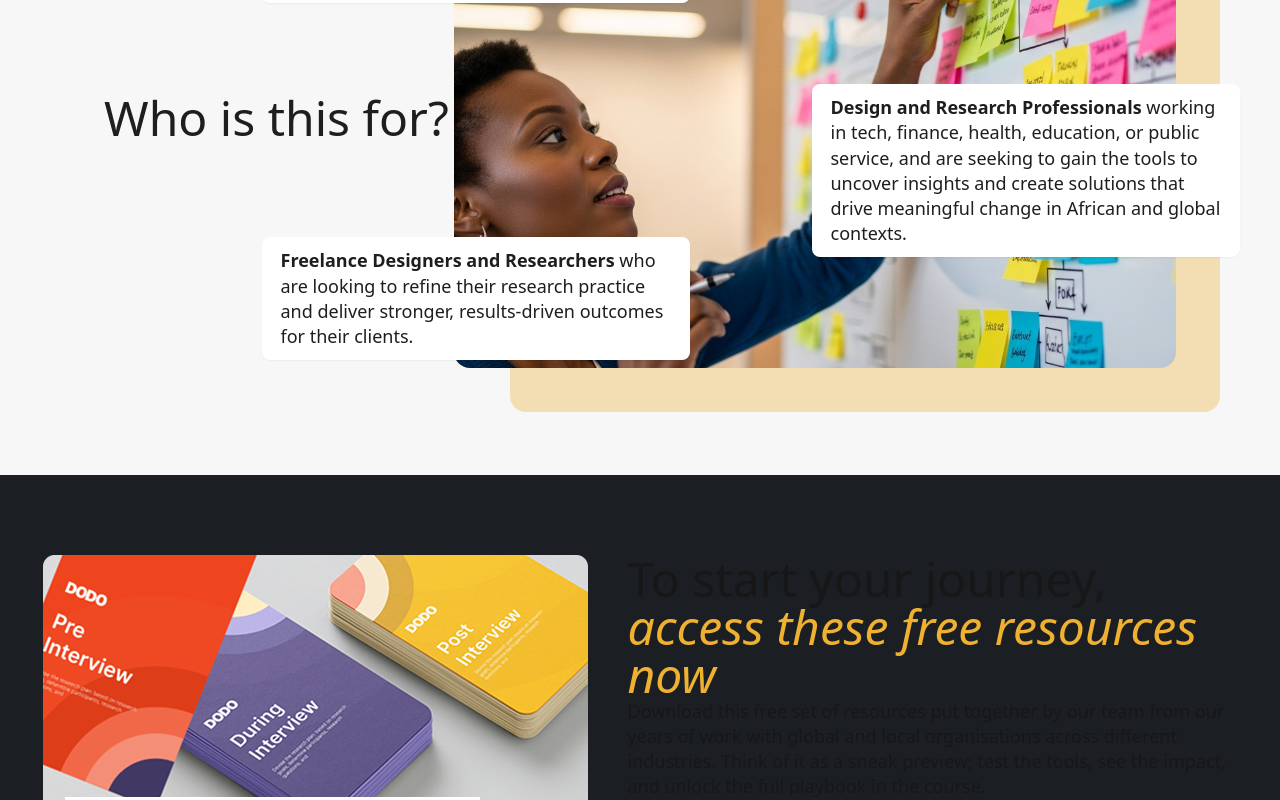
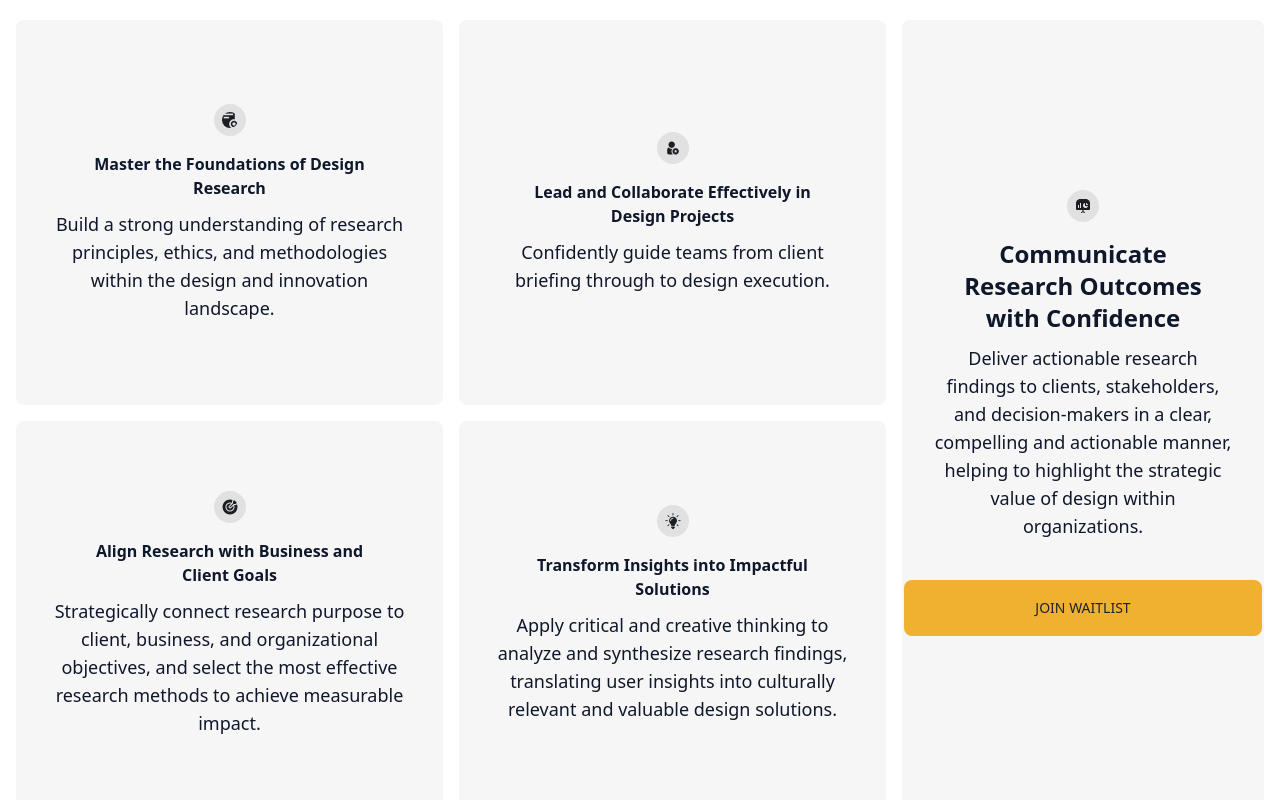
Before and after one commit to DODO-Design-Inc/DODO-Academy, a Next.js app: page / in a window 1280 px wide. Shown: the part 2240-3040 px from the top of the page. Built offline with nearby package versions, Linux system fonts and the light colour scheme.

Commit message:
add why component

```diff
--- /dev/null
+++ b/app/components/Why.tsx
@@ -0,0 +1,108 @@
+export const EnrollSection: React.FC = () => {
+  return (
+    // Section container with white background and padding
+    <section className="bg-white py-16 md:py-24 px-4">
+      <div className="">
+        {/* Section Title */}
+        <h2 className="text-3xl md:text-4xl font-bold text-center text-zinc-900 mb-12 md:mb-16">
+          Why should you enroll for this course?
+        </h2>
+
+        {/* Responsive Grid */}
+
+        <div className=" text-[#0F172A]">
+          <div className="flex flex-col xl:flex-row gap-4 justify-center xl:items-stretch">
+            <div className="flex flex-col gap-4">
+
+              <div className="md:flex md:flex-row md:gap-4 md:justify-center">
+                <div className="w-[355px] h-[278px] bg-[#F6F6F6] flex flex-col mx-auto md:mx-0 mb-4 md:mb-0 rounded-lg justify-center text-center md:h-[350px] xl:h-[385px] md:w-[368px] xl:w-[427px]">
+                  <img
+                    src="/book.svg"
+                    alt="Foundations Icon"
+                    className="size-8 p-2 bg-[#E1E1E1] rounded-full mx-auto mb-4"
+                  />
+                  <div className="font-bold text-base lead-[1.1] tracking-[0%] w-2/3 mx-auto">
+                    Master the Foundations of Design Research
+                  </div>
+                  <p className="w-5/6 mx-auto mt-2.5 text-sm md:text-base xl:text-lg">
+                    Build a strong understanding of research principles, ethics,
+                    and methodologies within the design and innovation
+                    landscape.
+                  </p>
+                </div>
+
+                <div className="w-[355px] h-[278px] bg-[#F6F6F6] flex flex-col mx-auto md:mx-0 rounded-lg justify-center text-center md:h-[350px] xl:h-[385px] md:w-[368px] xl:w-[427px]">
+                  <img
+                    src="/user.svg"
+                    alt="Foundations Icon"
+                    className="size-8 p-2 bg-[#E1E1E1] rounded-full mx-auto mb-4"
+                  />
+                  <div className="font-bold text-base lead-[1.1] tracking-[0%] w-2/3 mx-auto">
+                    Lead and Collaborate Effectively in Design Projects
+                  </div>
+                  <p className="w-5/6 mx-auto mt-2.5 text-sm md:text-base xl:text-lg">
+                    Confidently guide teams from client briefing through to
+                    design execution.
+                  </p>
+                </div>
+              </div>
+
+              <div className="md:flex md:flex-row md:gap-4 md:justify-center">
+                <div className="w-[355px] h-[278px] bg-[#F6F6F6] flex flex-col mx-auto md:mx-0 mb-4 md:mb-0 rounded-lg justify-center text-center md:h-[350px] xl:h-[385px] md:w-[368px] xl:w-[427px]">
+                  <img
+                    src="/dart.svg"
+                    alt="Foundations Icon"
+                    className="size-8 p-2 bg-[#E1E1E1] rounded-full mx-auto mb-4"
+                  />
+                  <div className="font-bold text-base lead-[1.1] tracking-[0%] w-2/3 mx-auto">
+                    Align Research with Business and Client Goals
+                  </div>
+                  <p className="w-5/6 mx-auto mt-2.5 text-sm md:text-base xl:text-lg">
+                    Strategically connect research purpose to client, business,
+                    and organizational objectives, and select the most effective
+                    research methods to achieve measurable impact.
+                  </p>
+                </div>
+
+                <div className="w-[355px] h-[278px] bg-[#F6F6F6] flex flex-col mx-auto md:mx-0  rounded-lg justify-center text-center md:h-[350px] xl:h-[385px] md:w-[368px] xl:w-[427px]">
+                  <img
+                    src="/bulb.svg"
+                    alt="Foundations Icon"
+                    className="size-8 p-2 bg-[#E1E1E1] rounded-full mx-auto mb-4"
+                  />
+                  <div className="font-bold text-base lead-[1.1] tracking-[0%] w-2/3 mx-auto">
+                    Transform Insights into Impactful Solutions
+                  </div>
+                  <p className="w-5/6 mx-auto mt-2.5 text-sm md:text-base xl:text-lg">
+                    Apply critical and creative thinking to analyze and
+                    synthesize research findings, translating user insights into
+                    culturally relevant and valuable design solutions.
+                  </p>
+                </div>
+              </div>
+            </div>
+
+            <div className="w-[355px] md:w-[752px] xl:w-[427px] h-[350.75px] md:h-[383px] bg-[#F6F6F6] flex flex-col items-stretch xl:h-auto justify-center text-center rounded-lg mx-auto xl:mx-0">
+              <img
+                src="/chart.svg"
+                alt="Foundations Icon"
+                className="size-8 p-2 bg-[#E1E1E1] rounded-full mx-auto mb-4"
+              />
+              <h5 className="font-bold text-base md:text-2xl lead-[1.1] tracking-[0%] w-2/3 md:w-3/5 xl:w-2/3 mx-auto">
+                Communicate Research Outcomes with Confidence
+              </h5>
+              <p className="w-5/6 md:w-4/5 xl:w-5/6 mx-auto mt-2.5 text-sm md:text-base xl:text-lg">
+                {" "}
+                Deliver actionable research findings to clients, stakeholders,
+                and decision-makers in a clear, compelling and actionable
+                manner, helping to highlight the strategic value of design
+                within organizations.
+              </p>
+              <button className="bg-[#F1B130] text-[#1D2327] text-sm font-medium w-[300px] md:w-[358px] rounded-lg mx-auto py-[18px] mt-10 cursor-pointer hover:bg-amber-500 transition-colors duration-500">JOIN WAITLIST</button>
+            </div>
+          </div>
+        </div>
+      </div>
+    </section>
+  );
+};
```
